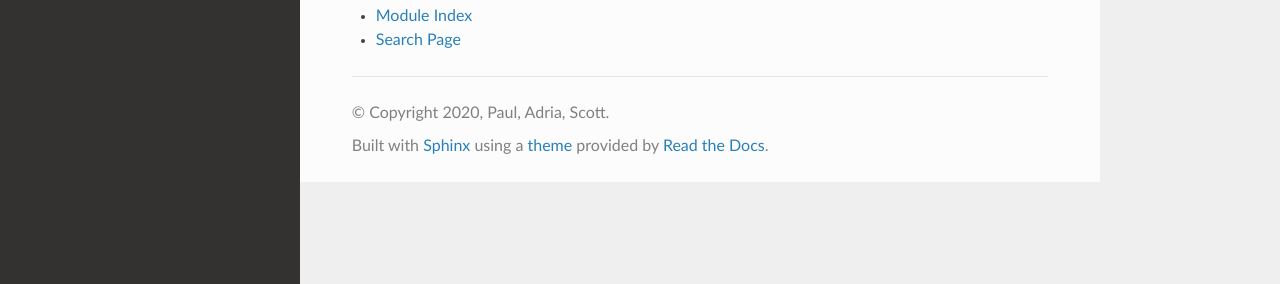
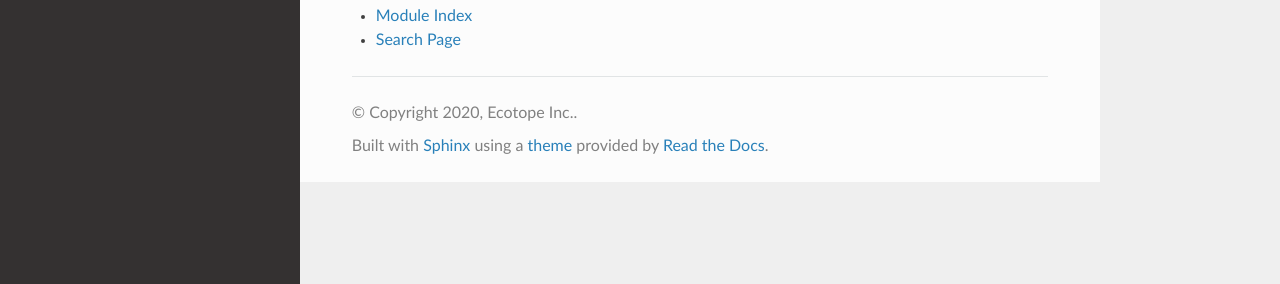
Before and after one commit to EcotopeResearch/HPWHulator, a Sphinx documentation site: the page built from docs/source/index.rst, in a window 1280 px wide. Shown: the part 613-897 px from the top of the page. Built offline with Sphinx 7.4.7 and the Read the Docs theme 2.0.0, drawn with Linux system fonts in a browser that asks for light colours.

Commit message:
alter copyright to copyleft. add image

```diff
--- a/docs/source/conf.py
+++ b/docs/source/conf.py
@@ -18,8 +18,8 @@
 # -- Project information -----------------------------------------------------
 
 project = 'HPWHulator'
-copyright = '2020, Paul, Adria, Scott'
-author = 'Paul, Adria, Scott'
+copyright = '2020, Ecotope Inc.'
+author = 'Paul Kintner, Adria Banks, Scott Spielman'
 
 # The full version, including alpha/beta/rc tags
 release = '0.0.1'
```
Also changed, not shown: 7 other files.
